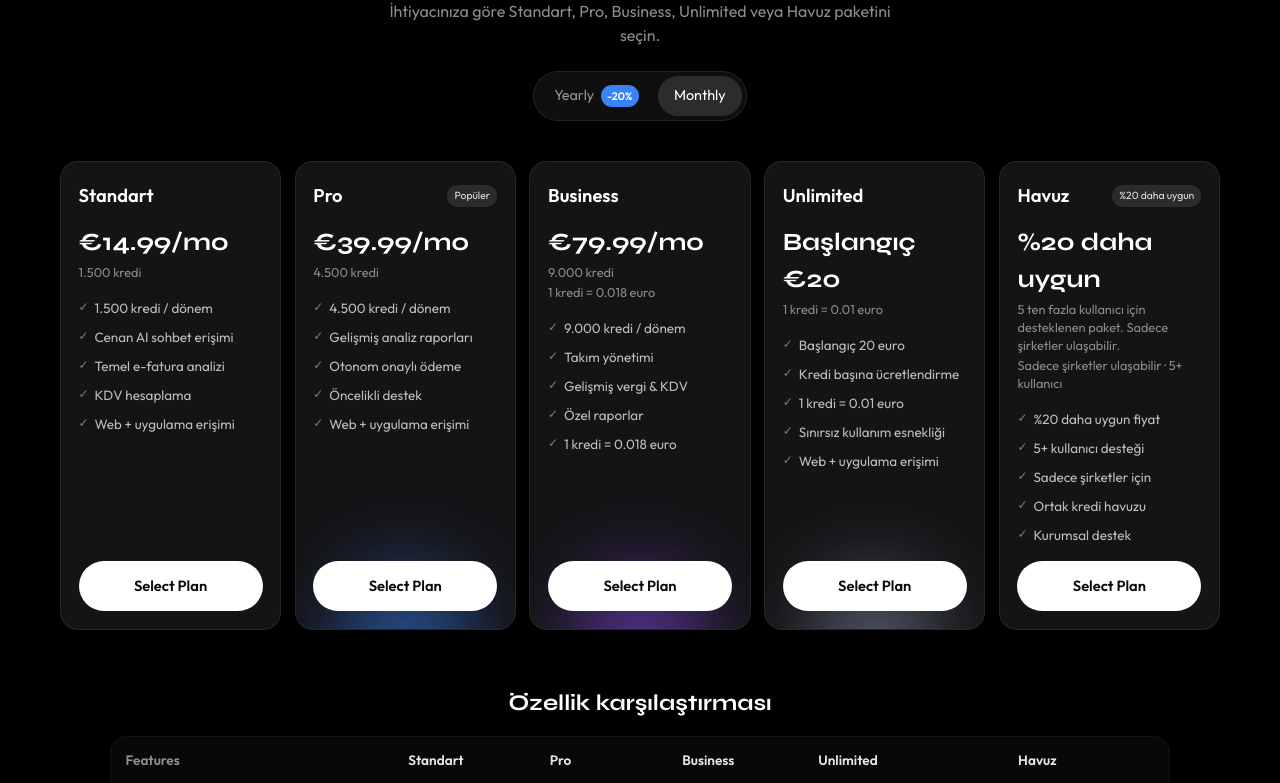
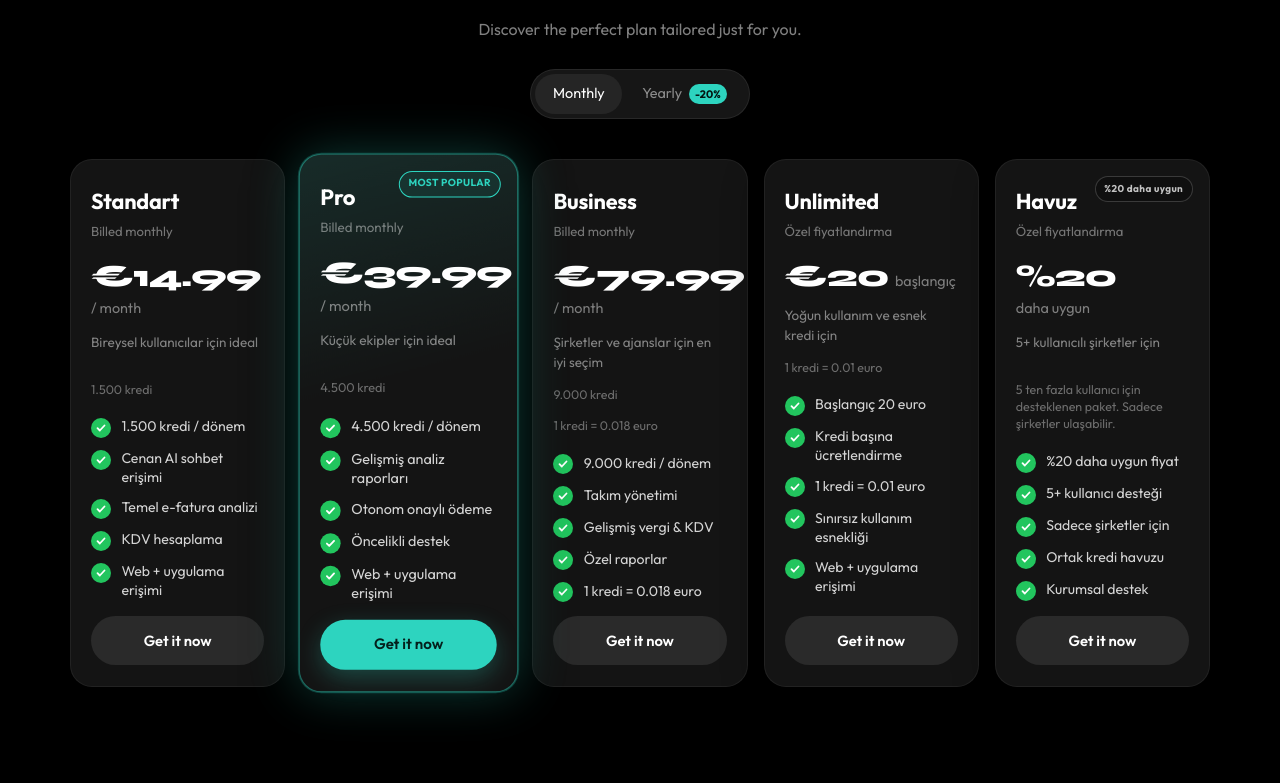
Before and after one commit to tunahanaktas01515-svg/main, a React (Vite) app: page /abonelikler in a window 1280 px wide. Shown: the part 206-989 px from the top of the page. Built offline with nearby package versions, Linux system fonts and the light colour scheme.

Commit message:
Restyle subscriptions to Choose your Plan card layout
Match the dark pricing cards with teal popular glow, green
checkmarks, billed labels, and Get it now CTAs while keeping
all five Cenan packages and monthly/yearly toggle.

Co-authored-by: nassunucusu01 <nassunucusu01@users.noreply.github.com>

```diff
--- a/src/config.ts
+++ b/src/config.ts
@@ -14,8 +14,9 @@ export interface Plan {
   monthly: number | null
   yearly: number | null
   credits: number | null
-  highlight?: 'blue' | 'purple' | 'chrome'
+  popular?: boolean
   badge?: string
+  audience: string
   features: string[]
   note?: string
   companiesOnly?: boolean
@@ -29,6 +30,7 @@ export const PLANS: Plan[] = [
     monthly: 14.99,
     yearly: 144.99,
     credits: 1500,
+    audience: 'Bireysel kullanıcılar için ideal',
     features: [
       '1.500 kredi / dönem',
       'Cenan AI sohbet erişimi',
@@ -43,8 +45,9 @@ export const PLANS: Plan[] = [
     monthly: 39.99,
     yearly: 399.99,
     credits: 4500,
-    highlight: 'blue',
-    badge: 'Popüler',
+    popular: true,
+    badge: 'MOST POPULAR',
+    audience: 'Küçük ekipler için ideal',
     features: [
       '4.500 kredi / dönem',
       'Gelişmiş analiz raporları',
@@ -59,7 +62,7 @@ export const PLANS: Plan[] = [
     monthly: 79.99,
     yearly: 799.99,
     credits: 9000,
-    highlight: 'purple',
+    audience: 'Şirketler ve ajanslar için en iyi seçim',
     features: [
       '9.000 kredi / dönem',
       'Takım yönetimi',
@@ -76,7 +79,7 @@ export const PLANS: Plan[] = [
     yearly: null,
     credits: null,
     startingPrice: 20,
-    highlight: 'chrome',
+    audience: 'Yoğun kullanım ve esnek kredi için',
     features: [
       'Başlangıç 20 euro',
       'Kredi başına ücretlendirme',
@@ -94,6 +97,7 @@ export const PLANS: Plan[] = [
     credits: null,
     badge: '%20 daha uygun',
     companiesOnly: true,
+    audience: '5+ kullanıcılı şirketler için',
     features: [
       '%20 daha uygun fiyat',
       '5+ kullanıcı desteği',
--- a/src/pages/Subscriptions.css
+++ b/src/pages/Subscriptions.css
@@ -1,243 +1,259 @@
 .plans {
   padding-bottom: 1rem;
+  background: #000;
+  min-height: calc(100vh - 74px);
 }
 
 .plans__hero {
   text-align: center;
-  padding: 3rem 1.5rem 1.5rem;
+  padding: 3.5rem 1.5rem 2rem;
 }
 
 .plans__hero h1 {
   font-family: var(--font-display);
-  font-size: clamp(2rem, 5vw, 3rem);
-  margin: 0 0 0.6rem;
+  font-size: clamp(2.2rem, 5vw, 3.4rem);
+  margin: 0 0 0.65rem;
+  font-weight: 700;
+  letter-spacing: -0.02em;
 }
 
-.plans__hero p {
-  margin: 0 auto 1.5rem;
-  max-width: 520px;
-  color: rgba(255, 255, 255, 0.55);
+.plans__hero > p {
+  margin: 0 auto 1.75rem;
+  max-width: 480px;
+  color: rgba(255, 255, 255, 0.5);
+  font-size: 1rem;
 }
 
 .plans__toggle {
   display: inline-flex;
-  padding: 0.3rem;
+  padding: 0.28rem;
   border-radius: 999px;
-  background: rgba(255, 255, 255, 0.06);
+  background: #161616;
   border: 1px solid rgba(255, 255, 255, 0.08);
-  gap: 0.2rem;
+  gap: 0.15rem;
 }
 
 .plans__toggle button {
   border: none;
   background: transparent;
-  color: rgba(255, 255, 255, 0.55);
+  color: rgba(255, 255, 255, 0.5);
   font: inherit;
   font-size: 0.9rem;
-  padding: 0.55rem 1rem;
+  padding: 0.55rem 1.1rem;
   border-radius: 999px;
   cursor: pointer;
   display: inline-flex;
   align-items: center;
   gap: 0.4rem;
+  transition: background 0.2s ease, color 0.2s ease;
 }
 
 .plans__toggle button.is-active {
-  background: rgba(255, 255, 255, 0.12);
+  background: #252525;
   color: #fff;
 }
 
-.plans__badge {
+.plans__save {
   font-size: 0.68rem;
-  background: #3b82f6;
-  color: #fff;
-  padding: 0.15rem 0.4rem;
+  background: #2dd4bf;
+  color: #041512;
+  padding: 0.14rem 0.4rem;
   border-radius: 999px;
-  font-weight: 600;
+  font-weight: 700;
 }
 
 .plans__grid {
-  max-width: 1200px;
+  max-width: 1180px;
   margin: 0 auto;
-  padding: 1rem 1.25rem 2.5rem;
+  padding: 0.5rem 1.25rem 3rem;
   display: grid;
   grid-template-columns: repeat(5, minmax(0, 1fr));
-  gap: 0.85rem;
+  gap: 1rem;
+  align-items: stretch;
 }
 
 .plan-card {
   display: flex;
   flex-direction: column;
-  gap: 1rem;
-  padding: 1.25rem 1.1rem 1.15rem;
-  border-radius: 18px;
-  background: #141416;
-  border: 1px solid rgba(255, 255, 255, 0.08);
+  gap: 0.85rem;
+  padding: 1.55rem 1.25rem 1.3rem;
+  border-radius: 22px;
+  background: #141414;
+  border: 1px solid rgba(255, 255, 255, 0.06);
   position: relative;
-  overflow: hidden;
-  min-height: 420px;
+  box-shadow: 0 12px 40px rgba(0, 0, 0, 0.45);
+  transition: transform 0.25s ease, border-color 0.25s ease;
 }
 
-.plan-card--blue::after,
-.plan-card--purple::after,
-.plan-card--chrome::after {
-  content: '';
-  position: absolute;
-  left: 10%;
-  right: 10%;
-  bottom: -30%;
-  height: 55%;
-  filter: blur(28px);
-  pointer-events: none;
-  opacity: 0.85;
+.plan-card:hover {
+  transform: translateY(-4px);
+  border-color: rgba(255, 255, 255, 0.12);
 }
 
-.plan-card--blue::after {
-  background: radial-gradient(circle, rgba(59, 130, 246, 0.75), transparent 70%);
-}
-
-.plan-card--purple::after {
-  background: radial-gradient(circle, rgba(147, 80, 255, 0.7), transparent 70%);
-}
-
-.plan-card--chrome::after {
-  background: radial-gradient(circle, rgba(200, 220, 255, 0.45), transparent 70%);
-}
-
-.plan-card__top {
-  position: relative;
+.plan-card--popular {
+  background:
+    linear-gradient(165deg, rgba(45, 212, 191, 0.12) 0%, rgba(20, 20, 20, 0.98) 42%),
+    #141414;
+  border-color: rgba(45, 212, 191, 0.45);
+  box-shadow:
+    0 0 0 1px rgba(45, 212, 191, 0.25),
+    0 0 48px rgba(45, 212, 191, 0.28),
+    0 18px 50px rgba(0, 0, 0, 0.55);
+  transform: scale(1.02);
   z-index: 1;
 }
 
-.plan-card__name-row {
-  display: flex;
-  align-items: center;
-  justify-content: space-between;
-  gap: 0.4rem;
+.plan-card--popular:hover {
+  transform: scale(1.03) translateY(-2px);
 }
 
-.plan-card h2 {
-  margin: 0;
-  font-size: 1.15rem;
-  font-weight: 600;
+.plan-card__badge {
+  position: absolute;
+  top: 1rem;
+  right: 1rem;
+  font-size: 0.62rem;
+  letter-spacing: 0.04em;
+  font-weight: 700;
+  padding: 0.28rem 0.55rem;
+  border-radius: 999px;
+  border: 1px solid rgba(255, 255, 255, 0.18);
+  color: rgba(255, 255, 255, 0.75);
+  background: rgba(0, 0, 0, 0.25);
 }
 
-.plan-card__pill {
-  font-size: 0.65rem;
-  padding: 0.2rem 0.45rem;
-  border-radius: 999px;
-  background: rgba(255, 255, 255, 0.1);
-  color: rgba(255, 255, 255, 0.85);
-  white-space: nowrap;
+.plan-card__badge--hot {
+  border-color: #2dd4bf;
+  color: #2dd4bf;
+  background: rgba(45, 212, 191, 0.08);
 }
 
-.plan-card__price {
-  margin: 0.85rem 0 0.2rem;
+.plan-card__header h2 {
+  margin: 0;
+  font-size: 1.35rem;
+  font-weight: 650;
+  letter-spacing: -0.01em;
+}
+
+.plan-card__billed {
+  margin: 0.3rem 0 0;
+  font-size: 0.82rem;
+  color: rgba(255, 255, 255, 0.42);
+}
+
+.plan-card__price-row {
+  display: flex;
+  align-items: baseline;
+  gap: 0.4rem;
+  margin-top: 0.35rem;
+  flex-wrap: wrap;
+}
+
+.plan-card__amount {
   font-family: var(--font-display);
-  font-size: 1.55rem;
-  font-weight: 700;
+  font-size: clamp(1.8rem, 2.4vw, 2.35rem);
+  font-weight: 750;
+  letter-spacing: -0.03em;
+  line-height: 1;
+}
+
+.plan-card__period {
+  font-size: 0.9rem;
+  color: rgba(255, 255, 255, 0.45);
+}
+
+.plan-card__audience {
+  margin: 0;
+  font-size: 0.84rem;
+  color: rgba(255, 255, 255, 0.48);
+  line-height: 1.45;
+  min-height: 2.5em;
 }
 
 .plan-card__credits,
 .plan-card__note {
-  margin: 0.15rem 0 0;
-  font-size: 0.8rem;
-  color: rgba(255, 255, 255, 0.5);
+  margin: 0;
+  font-size: 0.78rem;
+  color: rgba(255, 255, 255, 0.38);
   line-height: 1.4;
 }
 
 .plan-card ul {
   list-style: none;
-  margin: 0;
+  margin: 0.35rem 0 0;
   padding: 0;
   display: flex;
   flex-direction: column;
-  gap: 0.55rem;
+  gap: 0.7rem;
   flex: 1;
-  position: relative;
-  z-index: 1;
 }
 
 .plan-card li {
-  font-size: 0.84rem;
-  color: rgba(255, 255, 255, 0.72);
-  padding-left: 1rem;
-  position: relative;
+  display: flex;
+  align-items: flex-start;
+  gap: 0.65rem;
+  font-size: 0.88rem;
+  color: rgba(255, 255, 255, 0.82);
+  line-height: 1.35;
 }
 
-.plan-card li::before {
-  content: '✓';
-  position: absolute;
-  left: 0;
-  color: rgba(255, 255, 255, 0.45);
-  font-size: 0.75rem;
+.plan-card__check {
+  flex-shrink: 0;
+  width: 20px;
+  height: 20px;
+  border-radius: 50%;
+  background: #22c55e;
+  display: inline-grid;
+  place-items: center;
+  margin-top: 0.05rem;
 }
 
 .plan-card__cta {
-  position: relative;
-  z-index: 1;
+  margin-top: auto;
   width: 100%;
-  margin-top: auto;
+  border: none;
+  border-radius: 999px;
+  padding: 0.85rem 1rem;
+  font: inherit;
+  font-size: 0.92rem;
+  font-weight: 600;
+  cursor: pointer;
+  background: #2a2a2a;
+  color: #fff;
+  transition: background 0.2s ease, transform 0.15s ease, box-shadow 0.2s ease;
 }
 
-.plans__compare {
-  max-width: 1100px;
-  margin: 0 auto;
-  padding: 1rem 1.25rem 2rem;
+.plan-card__cta:hover {
+  background: #353535;
+  transform: translateY(-1px);
 }
 
-.plans__compare h2 {
-  font-family: var(--font-display);
-  font-size: 1.4rem;
-  margin: 0 0 1rem;
-  text-align: center;
+.plan-card__cta--hot {
+  background: #2dd4bf;
+  color: #04201c;
+  box-shadow: 0 8px 24px rgba(45, 212, 191, 0.28);
 }
 
-.plans__table-wrap {
-  overflow-x: auto;
-  border: 1px solid rgba(255, 255, 255, 0.08);
-  border-radius: 16px;
-}
-
-.plans__compare table {
-  width: 100%;
-  border-collapse: collapse;
-  min-width: 720px;
-}
-
-.plans__compare th,
-.plans__compare td {
-  padding: 0.85rem 0.9rem;
-  text-align: left;
-  font-size: 0.85rem;
-  border-bottom: 1px solid rgba(255, 255, 255, 0.06);
-}
-
-.plans__compare th {
-  color: rgba(255, 255, 255, 0.9);
-  background: rgba(255, 255, 255, 0.03);
-  font-weight: 600;
-}
-
-.plans__compare td:first-child,
-.plans__compare th:first-child {
-  color: rgba(255, 255, 255, 0.55);
-  min-width: 160px;
-}
-
-.plans__compare tbody tr:last-child td {
-  border-bottom: none;
+.plan-card__cta--hot:hover {
+  background: #5eead4;
 }
 
 @media (max-width: 1100px) {
   .plans__grid {
     grid-template-columns: repeat(3, minmax(0, 1fr));
   }
+
+  .plan-card--popular {
+    transform: none;
+  }
+
+  .plan-card--popular:hover {
+    transform: translateY(-4px);
+  }
 }
 
 @media (max-width: 760px) {
   .plans__grid {
     grid-template-columns: 1fr;
-    max-width: 420px;
+    max-width: 400px;
   }
 }
--- a/src/pages/Subscriptions.tsx
+++ b/src/pages/Subscriptions.tsx
@@ -1,71 +1,36 @@
-import { useMemo, useState } from 'react'
+import { useState } from 'react'
 import { PLANS } from '../config'
 import ContactSection from '../components/ContactSection'
 import './Subscriptions.css'
 
 type Billing = 'monthly' | 'yearly'
 
-function formatPrice(value: number | null | undefined, suffix: string) {
-  if (value == null) return null
-  return `€${value.toFixed(2)}${suffix}`
+function CheckIcon() {
+  return (
+    <span className="plan-card__check" aria-hidden="true">
+      <svg width="12" height="12" viewBox="0 0 12 12" fill="none">
+        <path
+          d="M2.5 6.2L4.8 8.5L9.5 3.5"
+          stroke="#fff"
+          strokeWidth="1.8"
+          strokeLinecap="round"
+          strokeLinejoin="round"
+        />
+      </svg>
+    </span>
+  )
 }
 
 export default function Subscriptions() {
   const [billing, setBilling] = useState<Billing>('monthly')
 
-  const comparison = useMemo(
-    () => [
-      {
-        label: 'Kredi',
-        values: ['1.500', '4.500', '9.000', 'Kullanıma göre', 'Havuz'],
-      },
-      {
-        label: 'Cenan AI sohbet',
-        values: ['✓', '✓', '✓', '✓', '✓'],
-      },
-      {
-        label: 'E-Fatura Analizi',
-        values: ['Temel', 'Gelişmiş', 'Gelişmiş', 'Gelişmiş', 'Gelişmiş'],
-      },
-      {
-        label: 'Otonom Onaylı Ödeme',
-        values: ['—', '✓', '✓', '✓', '✓'],
-      },
-      {
-        label: 'KDV ve Vergi',
-        values: ['✓', '✓', '✓', '✓', '✓'],
-      },
-      {
-        label: 'Çoklu kullanıcı',
-        values: ['1', '3', '10', 'Esnek', '5+'],
-      },
-      {
-        label: 'Kredi birim fiyatı',
-        values: ['—', '—', '0.018 €', '0.01 €', '%20 indirim'],
-      },
-      {
-        label: 'Şirketlere özel',
-        values: ['—', '—', '—', '—', '✓'],
-      },
-    ],
-    [],
-  )
-
   return (
     <div className="plans">
       <div className="plans__hero">
-        <h1>Cenan Plans</h1>
-        <p>İhtiyacınıza göre Standart, Pro, Business, Unlimited veya Havuz paketini seçin.</p>
+        <h1>Choose your Plan</h1>
+        <p>Discover the perfect plan tailored just for you.</p>
 
         <div className="plans__toggle" role="group" aria-label="Fatura dönemi">
-          <button
-            type="button"
-            className={billing === 'yearly' ? 'is-active' : ''}
-            onClick={() => setBilling('yearly')}
-          >
-            Yearly
-            <span className="plans__badge">-20%</span>
-          </button>
           <button
             type="button"
             className={billing === 'monthly' ? 'is-active' : ''}
@@ -73,80 +38,84 @@ export default function Subscriptions() {
           >
             Monthly
           </button>
+          <button
+            type="button"
+            className={billing === 'yearly' ? 'is-active' : ''}
+            onClick={() => setBilling('yearly')}
+          >
+            Yearly
+            <span className="plans__save">-20%</span>
+          </button>
         </div>
       </div>
 
       <div className="plans__grid">
         {PLANS.map((plan) => {
-          const price =
-            plan.id === 'unlimited'
-              ? 'Başlangıç €20'
-              : plan.id === 'havuz'
-                ? '%20 daha uygun'
-                : billing === 'monthly'
-                  ? formatPrice(plan.monthly, '/mo')
-                  : formatPrice(plan.yearly, '/yr')
+          const billedLabel = billing === 'monthly' ? 'Billed monthly' : 'Billed yearly'
+          let priceMain = ''
+          let priceSuffix = billing === 'monthly' ? '/ month' : '/ year'
+
+          if (plan.id === 'unlimited') {
+            priceMain = '€20'
+            priceSuffix = 'başlangıç'
+          } else if (plan.id === 'havuz') {
+            priceMain = '%20'
+            priceSuffix = 'daha uygun'
+          } else {
+            const value = billing === 'monthly' ? plan.monthly : plan.yearly
+            priceMain = `€${value?.toFixed(2)}`
+          }
 
           return (
             <article
               key={plan.id}
-              className={`plan-card ${plan.highlight ? `plan-card--${plan.highlight}` : ''}`}
+              className={`plan-card ${plan.popular ? 'plan-card--popular' : ''}`}
             >
-              <div className="plan-card__top">
-                <div className="plan-card__name-row">
-                  <h2>{plan.name}</h2>
-                  {plan.badge && <span className="plan-card__pill">{plan.badge}</span>}
-                </div>
-                <p className="plan-card__price">{price}</p>
-                {plan.credits != null && (
-                  <p className="plan-card__credits">{plan.credits.toLocaleString('tr-TR')} kredi</p>
-                )}
-                {plan.note && <p className="plan-card__note">{plan.note}</p>}
-                {plan.companiesOnly && (
-                  <p className="plan-card__note">Sadece şirketler ulaşabilir · 5+ kullanıcı</p>
-                )}
+              {plan.badge && (
+                <span className={`plan-card__badge ${plan.popular ? 'plan-card__badge--hot' : ''}`}>
+                  {plan.badge}
+                </span>
+              )}
+
+              <div className="plan-card__header">
+                <h2>{plan.name}</h2>
+                <p className="plan-card__billed">
+                  {plan.id === 'unlimited' || plan.id === 'havuz' ? 'Özel fiyatlandırma' : billedLabel}
+                </p>
               </div>
+
+              <div className="plan-card__price-row">
+                <span className="plan-card__amount">{priceMain}</span>
+                <span className="plan-card__period">{priceSuffix}</span>
+              </div>
+
+              <p className="plan-card__audience">{plan.audience}</p>
+
+              {plan.credits != null && (
+                <p className="plan-card__credits">{plan.credits.toLocaleString('tr-TR')} kredi</p>
+              )}
+              {plan.note && <p className="plan-card__note">{plan.note}</p>}
 
               <ul>
                 {plan.features.map((f) => (
-                  <li key={f}>{f}</li>
+                  <li key={f}>
+                    <CheckIcon />
+                    <span>{f}</span>
+                  </li>
                 ))}
               </ul>
 
-              <button type="button" className="btn btn--white plan-card__cta">
-                Select Plan
+              <button
+                type="button"
+                className={`plan-card__cta ${plan.popular ? 'plan-card__cta--hot' : ''}`}
+              >
+                Get it now
               </button>
             </article>
           )
         })}
       </div>
 
-      <section className="plans__compare">
-        <h2>Özellik karşılaştırması</h2>
-        <div className="plans__table-wrap">
-          <table>
-            <thead>
-              <tr>
-                <th>Features</th>
-                {PLANS.map((p) => (
-                  <th key={p.id}>{p.name}</th>
-                ))}
-              </tr>
-            </thead>
-            <tbody>
-              {comparison.map((row) => (
-                <tr key={row.label}>
-                  <td>{row.label}</td>
-                  {row.values.map((v, i) => (
-                    <td key={`${row.label}-${i}`}>{v}</td>
-                  ))}
-                </tr>
-              ))}
-            </tbody>
-          </table>
-        </div>
-      </section>
-
       <ContactSection />
     </div>
   )
```
